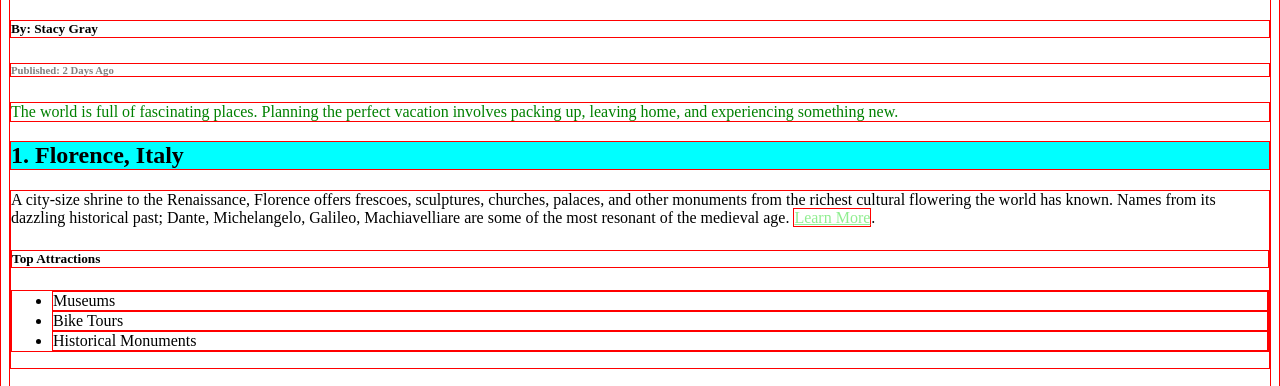
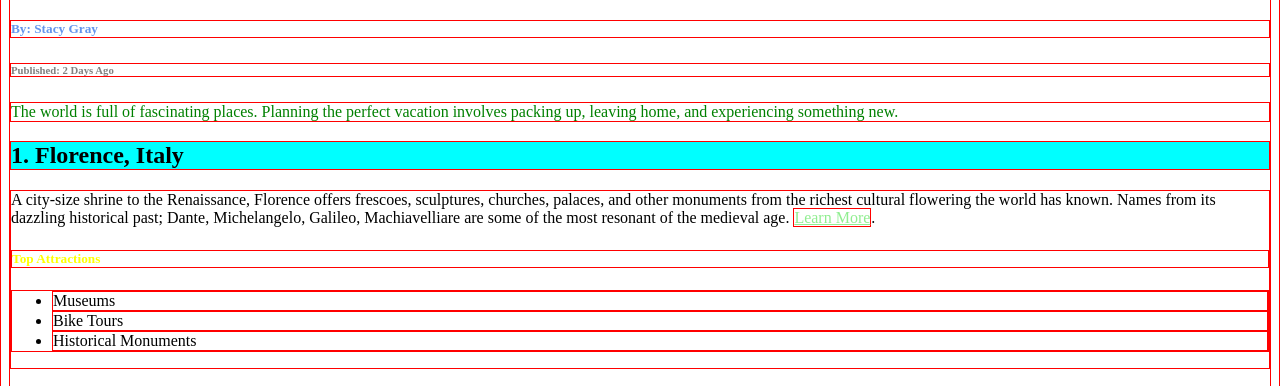
Before and after one commit to anthonysingiser/ts-basics, a website: page css-learning/start-course/index.html in a window 1280 px wide. Shown: the part 380-766 px from the top of the page. Drawn offline with Linux system fonts and the light colour scheme.

Commit message:
add class and id to h5 author line, compare type vs class vs id

```diff
--- a/css-learning/start-course/index.html
+++ b/css-learning/start-course/index.html
@@ -9,7 +9,7 @@
 <body>
   <img src="https://content.codecademy.com/courses/freelance-1/unit-2/explorer.jpeg" />
   <h1 class="title uppercase" id="article-title">Top Vacation Spots</h1>
-  <h5>By: Stacy Gray</h5>
+  <h5 class="author-class" id="author-id">By: Stacy Gray</h5>
   <h6 id="publish-time">Published: 2 Days Ago</h6>
 
   <p>
--- a/css-learning/start-course/style.css
+++ b/css-learning/start-course/style.css
@@ -55,3 +55,15 @@ and as such they override class and type elements) */
 #publish-time {
     color: gray;
 }
+
+h5 {
+    color: yellow;
+}
+
+.author-class {
+    color: pink;
+}
+
+#author-id {
+    color: cornflowerblue;
+}
```
